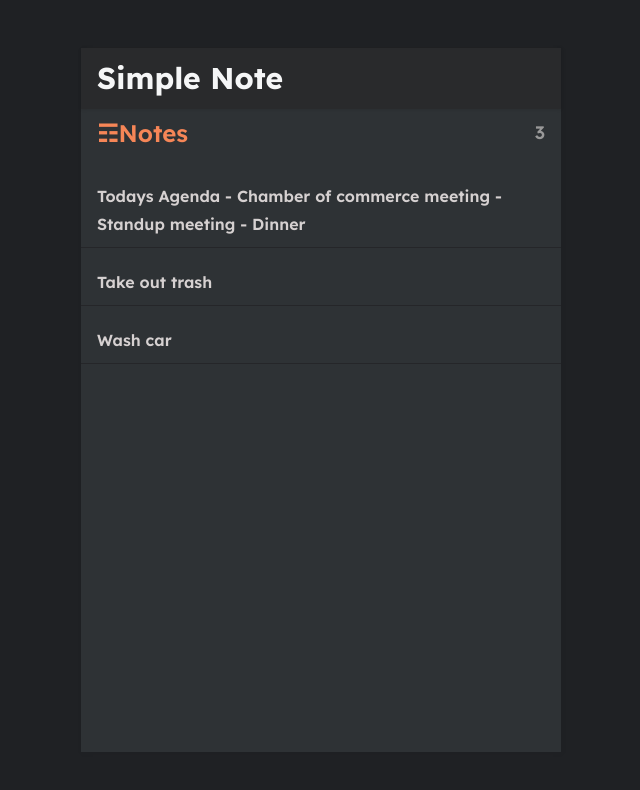
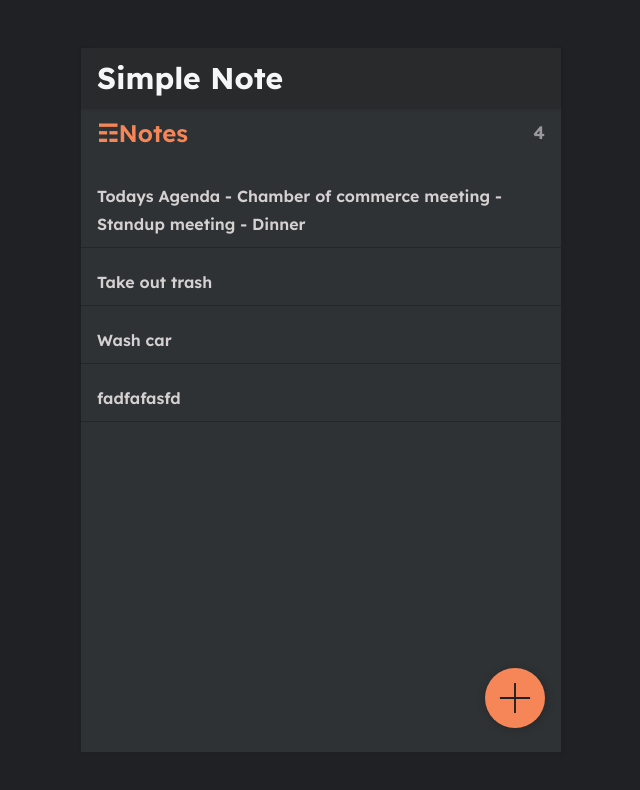
Before and after one commit to EJ-Lan/simple-note, a React (Create React App) app in the folder simple-note/: page / in a window 1280 px wide. Shown: the top 790 px of the page, without its empty margins (319-959 px from the left). Built offline with nearby package versions, Linux system fonts and the light colour scheme; data requests are answered from the project's data file.

Commit message:
Add button functionality

```diff
--- a/simple-note/db.json
+++ b/simple-note/db.json
@@ -1,19 +1,24 @@
 {
   "notes": [
     {
-        "id": 1,
+      "id": "1",
       "body": "Todays Agenda\n- Chamber of commerce meeting\n- Standup meeting\n- Dinner",
-        "updated": "2021-08-31T16:18:41.809Z"
+      "updated": "2024-03-02T00:40:21.481Z"
     },
     {
-        "id": 2,
+      "id": "2",
       "body": "Take out trash\n",
       "updated": "2021-08-30T21:34:55.203Z"
     },
     {
-        "id": 3,
+      "id": "3",
       "body": "Wash car",
-        "updated": "2021-07-13T19:46:12.187306Z"
+      "updated": "2024-03-02T00:40:26.185Z"
+    },
+    {
+      "id": "532a",
+      "body": "fadfafasfd",
+      "updated": "2024-03-02T00:40:28.817Z"
     }
   ]
 }
--- a/simple-note/src/App.js
+++ b/simple-note/src/App.js
@@ -16,7 +16,7 @@ function App() {
   return (
     <Router>
       <div className="container dark">
-        <div class="app">
+        <div className="app">
           <Header />
           <Routes>
             <Route path="/" element={<NotesPage />} />
--- /dev/null
+++ b/simple-note/src/components/AddButton.js
@@ -0,0 +1,13 @@
+import React from 'react';
+import { Link } from 'react-router-dom';
+import { ReactComponent as AddIcon} from '../assets/add.svg';
+
+const AddButton = () => {
+  return (
+    <Link to="/note/new" className="floating-button">
+        <AddIcon />
+    </Link>
+  )
+}
+
+export default AddButton
--- a/simple-note/src/pages/NotePage.js
+++ b/simple-note/src/pages/NotePage.js
@@ -1,38 +1,82 @@
-import React, { useState, useEffect} from 'react';
-import { ReactComponent as ArrowLeft } from '../assets/arrow-left.svg'
-import { useParams, Link } from 'react-router-dom';
+import React, { useEffect, useState } from 'react';
+import { ReactComponent as ArrowLeft } from '../assets/arrow-left.svg';
+import { Link, useParams, useNavigate } from 'react-router-dom';
 
-function NotePage() {
-  let { id } = useParams();
-
-  let noteId = parseInt(id, 10);
-
-  let [note, setNote] = useState(null)
+const Note = () => {
+    const { id } = useParams();
+    const navigate = useNavigate();
+    const noteId = id;
+    const [note, setNote] = useState(null);
 
     useEffect(() => {
-    getNote()
-  }, [noteId])
+        getNote();
+    }, [noteId]);
 
-  let getNote = async () => {
-    let response = await fetch(`http://127.0.0.1:5000/notes/${noteId}`)
-    let data = await response.json()
-    setNote(data)
+    const getNote = async () => {
+        if (noteId === 'new') return;
+        let response = await fetch(`http://127.0.0.1:5000/notes/${noteId}`);
+        let data = await response.json();
+        setNote(data);
+    };
+
+    const createNote = async () => {
+        await fetch(`http://127.0.0.1:5000/notes/`, {
+            method: 'POST',
+            headers: {
+                'Content-Type': 'application/json',
+            },
+            body: JSON.stringify({ ...note, 'updated': new Date() }),
+        });
+    };
+
+    const updateNote = async () => {
+        await fetch(`http://127.0.0.1:5000/notes/${noteId}/`, {
+            method: 'PUT',
+            headers: {
+                'Content-Type': 'application/json',
+            },
+            body: JSON.stringify({ ...note, 'updated': new Date() }),
+        });
+    };
+
+    const deleteNote = async () => {
+        await fetch(`http://127.0.0.1:5000/notes/${noteId}/`, {
+            method: 'DELETE',
+            headers: {
+                'Content-Type': 'application/json',
+            },
+        });
+        navigate('/');
+    };
+
+    const handleSubmit = async () => {
+        if (noteId !== 'new' && !note?.body) {
+            await deleteNote();
+        } else if (noteId !== 'new') {
+            await updateNote();
+        } else if (noteId === 'new' && note !== null) {
+            await createNote();
         }
+        navigate('/');
+    };
 
     return (
         <div className="note">
-
             <div className="note-header">
                 <h3>
                     <Link to="/">
-              <ArrowLeft />
+                        <ArrowLeft onClick={handleSubmit} />
                     </Link>
                 </h3>
+                {noteId !== 'new' ? (
+                    <button onClick={deleteNote}>Delete</button>
+                ) : (
+                    <button onClick={handleSubmit}>Done</button>
+                )}
             </div>
+            <textarea onChange={(e) => setNote({ ...note, 'body': e.target.value })} placeholder="Edit note" value={note?.body || ''}></textarea>
+        </div>
+    );
+};
 
-        <textarea value={note?.body}></textarea>
-    </div>
-  )
-}
-
-export default NotePage
+export default Note;
--- a/simple-note/src/pages/NotesPage.js
+++ b/simple-note/src/pages/NotesPage.js
@@ -1,5 +1,6 @@
 import React, { useState, useEffect } from 'react';
 import ListItem from '../components/ListItem';
+import AddButton from '../components/AddButton';
 
 const NotesPage = () => {
 
@@ -28,6 +29,8 @@ const NotesPage = () => {
                     <ListItem key={index} note={note}/>
                 ))}
             </div>
+
+            <AddButton />
         </div>
     )
 }
```
Lines whose indentation alone changed are shown as unchanged.
